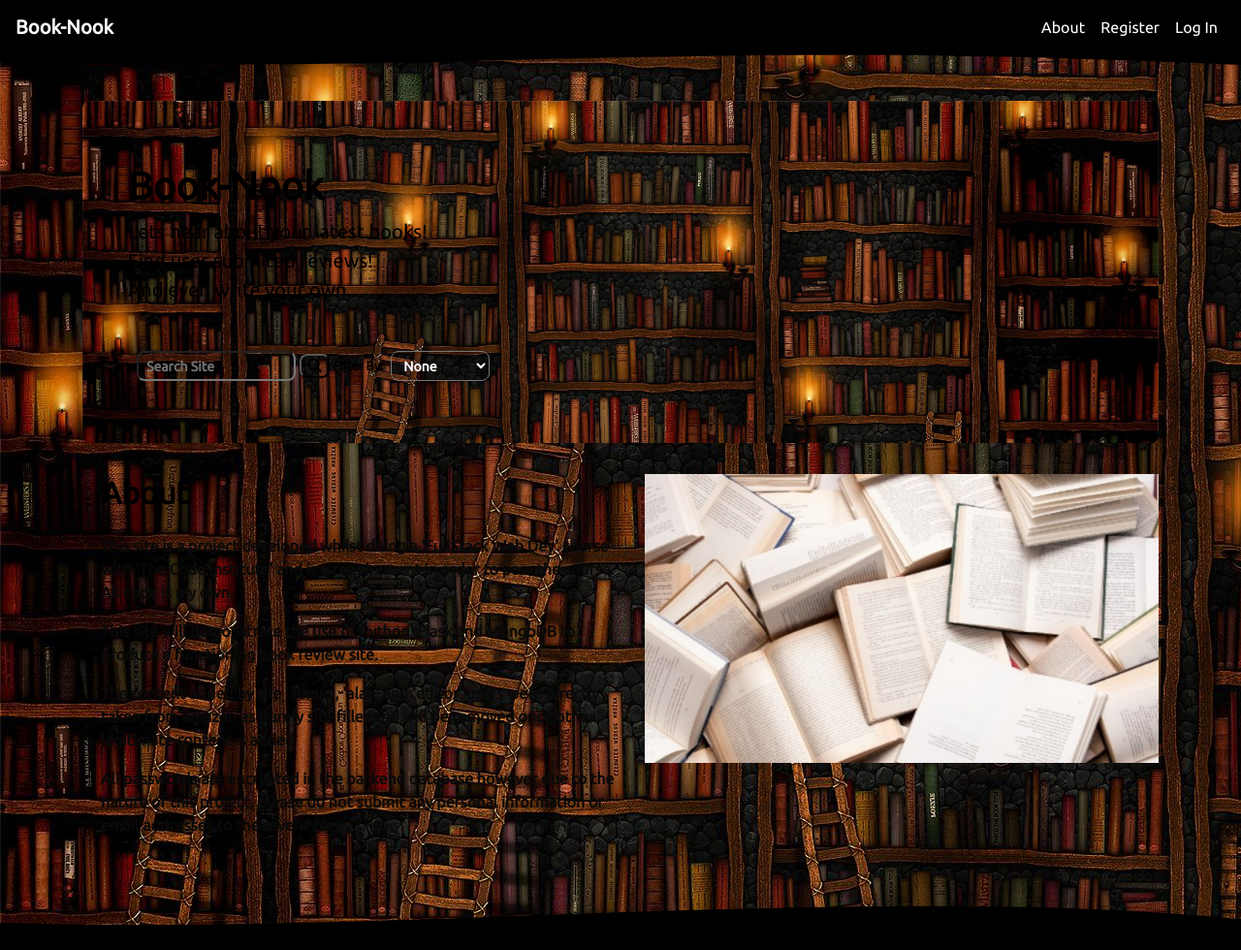
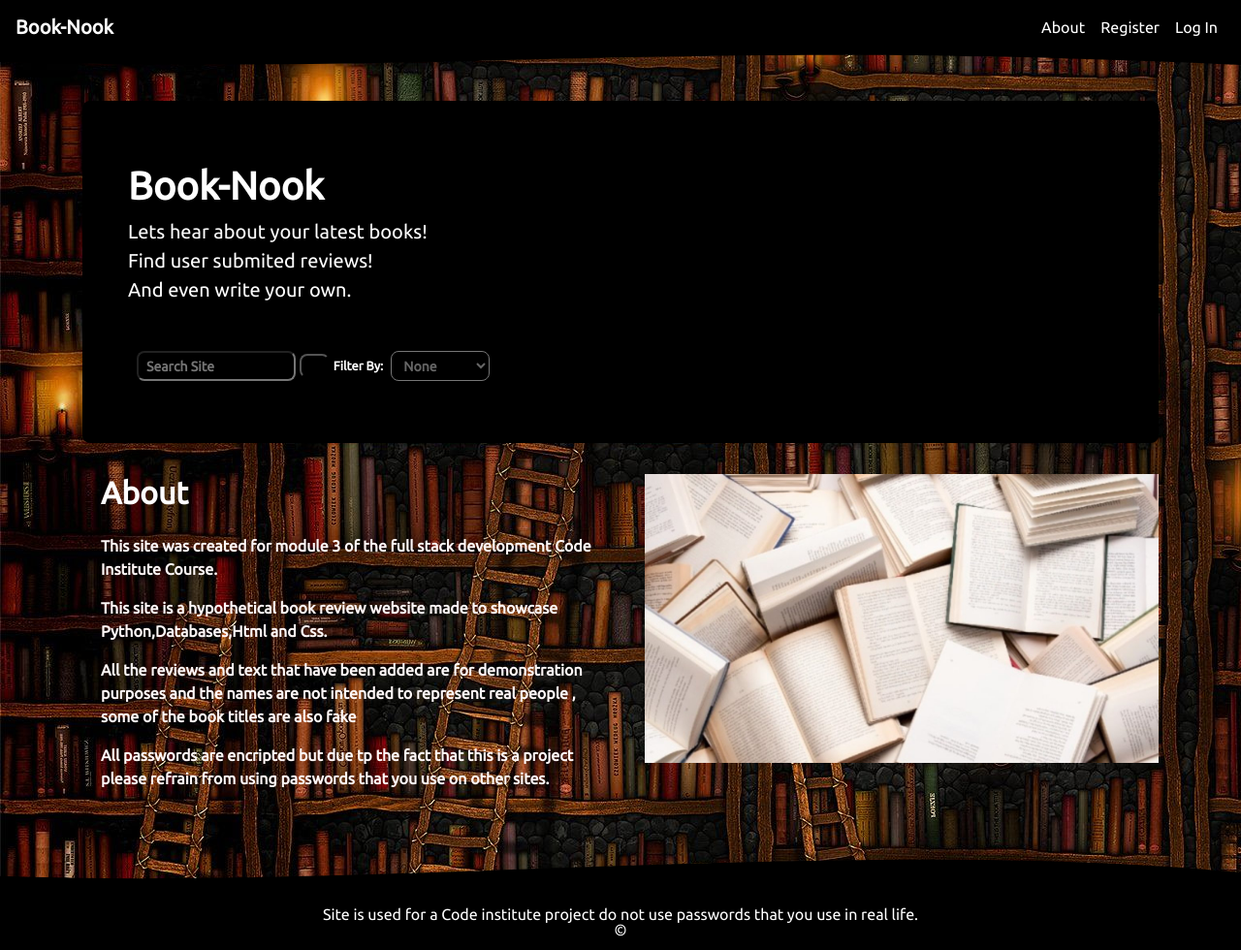
Before and after one commit to Code-Institute-Submissions/OriHillairetdev-Milestone-project-3_MayResub, a Flask app: page /about in a window 1280 px wide. Shown: the top 980 px of the page at 97% size. Run offline with Flask 2, Linux system fonts and the light colour scheme; some libraries are stand-ins or nearby versions.

Commit message:
Color problems in CSS fixed

```diff
--- a/app.py
+++ b/app.py
@@ -1,9 +1,8 @@
 import os
 import re
 import math
-from flask import (
-    Flask, flash, render_template,
-    redirect, request, session, url_for)
+from flask import Flask, render_template, redirect, request, url_for, \
+    session, flash, Markup
 from flask_pymongo import pymongo, PyMongo
 from bson.objectid import ObjectId
 from forms import RegistrationForm, LoginForm, ReviewForm
--- a/static/css/style.css
+++ b/static/css/style.css
@@ -28,8 +28,13 @@ body{
 }
 /* change text color */
 .navbar-light .navbar-brand  {
-    color: rgb(255, 253, 253);
+    color: rgb(255, 255, 255)
 }
+
+.navbar-toggler .navbar-toggler-icon{
+    color: rgb(255, 255, 255);
+}
+
 .nav-item{
     color: rgb(255, 255, 255)!important;
 }
@@ -40,10 +45,10 @@ body{
 /* page intro */
 
 .jumbotron{
-    background-image: url('../img/background.jpg');
+    background-color: rgb(0, 0, 0);
     background-repeat: no-repeat;
     background-size: cover;
-    color: rgb(0, 0, 0);
+    color: rgb(255, 255, 255);
     font-weight: bold;
     border-radius: .5rem;
 }
@@ -55,7 +60,7 @@ body{
 
     background: transparent;
     border-radius: .5rem;
-    color: rgb(255, 255, 255);
+    color: rgb(102, 102, 102);
     font-weight: bold;
 }
 .searchbutton{
@@ -65,13 +70,13 @@ body{
 
 /* card styling */
 .card{
-    color: rgb(0, 0, 0);
+    color: rgb(133, 133, 133);
     font-size: 1rem;
     border-color: rgb(0, 0, 0);
     border-radius: .5rem;
 }
 .card-header{
-    border-color: rgb(0, 0, 0);
+    border-color: rgb(104, 104, 104);
     background-color: rgb(0, 0, 0);
 }
 .review-title{
@@ -82,7 +87,7 @@ body{
     background-color: rgb(0, 0, 0);
 }
 .btn{
-    border-color: rgb(0, 0, 0);
+    border-color: rgb(255, 255, 255);
     font-size: .75rem;
     border-radius: .5rem
 }
@@ -94,7 +99,7 @@ hr{
     border-color: rgb(7, 7, 7);
 }
 .fa {
-    color: rgb(0, 0, 0);
+    color: rgb(255, 255, 255);
     font-size: 1.5rem;
 }
 .fa-search{
@@ -131,7 +136,7 @@ hr{
     border-radius: .5rem;
 }
 .modal-header{
-    border-bottom-color: rgb(0, 0, 0);
+    border-bottom-color: rgb(255, 255, 255);
 }
 .modal-footer{
     border-top-color: rgb(0, 0, 0);
@@ -164,12 +169,12 @@ hr{
 .about-header{
     font-size: 2rem;
     font-weight: bold;
-    color: rgb(0, 0, 0);
+    color: rgb(255, 255, 255);
 }
 .about-content{
     font-size: 1rem;
     font-weight: bold;
-    color: rgb(10, 10, 10);
+    color: rgb(255, 248, 248);
 }
 
 
--- a/templates/about.html
+++ b/templates/about.html
@@ -6,15 +6,13 @@
         <!-- about meassage -->
         <div><h2 class="about-header">About</h2></div>
         <div class="about-content mt-4">
-            <p>This site is a project developed whilst doing a 'FullStack Web Dev' course with
-                'The Code Institute' and is a requirement in order to pass the course. All code is my own.</p>
-            <p>This site will demonstrate the use of Python, Flask and MongoDB to produce a functioning
-                book review site.</p>
-            <p>The content added by the 'admin', 'alan' and 'editor' users were directly taken from
-                amazon as purely site filler and will be removed once other legitimate content is added
+            <p>This site was created for module 3 of the full stack development Code Institute Course.</p>
+            <p>This site is a hypothetical book review website made to showcase Python,Databases,Html and Css.</p>
+            <p>All the reviews and text that have been added are for demonstration purposes and the names are not
+                intended to represent real people , some of the book titles are also fake
            </p>
-           <p> All passwords are encrypted in the backend database however due to the nature of this project, please
-               do not submit any personal information or email addresses to the reveiw form </p>
+           <p> All passwords are encripted but due tp the fact that this is a project please refrain from using passwords that you use
+               on other sites. </p>
 
 
 
--- a/templates/base.html
+++ b/templates/base.html
@@ -20,7 +20,7 @@
         integrity="sha384-wvfXpqpZZVQGK6TAh5PVlGOfQNHSoD2xbE+QkPxCAFlNEevoEH3Sl0sibVcOQVnN" crossorigin="anonymous">
 
     <link rel="stylesheet" href="{{url_for('static', filename='css/style.css')}}" type="text/css" />
-    <link rel="shortcut icon" type="image/ico" href="{{ url_for('static', filename='img/favicon.ico') }}" />
+    <link rel="shortcut icon" type="image/ico" href="{{ url_for('static', filename='img/Booknook.ico') }}" />
 
 
 </head>
@@ -134,7 +134,7 @@
 
         <div class="footer">
             <!-- disclaimer -->
-            <p>Site is purely for education and used for a project. <br> &copy; </p>
+            <p>Site is used for a Code institute project do not use passwords that you use in real life. <br> &copy; </p>
             <!-- w3c css validation-->
             <p class="small"><a href="http://jigsaw.w3.org/css-validator/check/referer"><img
                         src="http://jigsaw.w3.org/css-validator/images/vcss-blue" alt="Valid CSS!" /></a></p>
--- a/templates/index.html
+++ b/templates/index.html
@@ -28,7 +28,7 @@
                 <!-- link to see full review -->
             <div class="col-md-10"><a class="btn btn-info" title="View Review"
                     href=" {{ url_for('review', id=review._id ) }} ">View Review</a></div>
-            <div class="col-md-2"><span class="review-title">Bites:</span> <span
+            <div class="col-md-2"><span class="review-title">Recommendations:</span> <span
                     class="upvote">+{{ review.upvote }}</span></div>
         </div>
     </div>
--- a/templates/myreviews.html
+++ b/templates/myreviews.html
@@ -26,7 +26,7 @@
         <div class="row">
             <div class="col-md-10"><a class="btn btn-info" title="View Review"
                     href=" {{ url_for('review', id=review._id ) }} ">View Review</a></div>
-            <div class="col-md-2"><span class="review-title">Bites:</span> <span
+            <div class="col-md-2"><span class="review-title">Recommendations:</span> <span
                     class="upvote">+{{ review.upvote }}</span></div>
         </div>
     </div>
--- a/templates/review.html
+++ b/templates/review.html
@@ -33,10 +33,10 @@
     <hr />
     <!--upvote and amazon lin section-->
     <div class="row">
-      <div class="col-md-6 mb-2"><span class="review-title">Bites:</span> <span
+      <div class="col-md-6 mb-2"><span class="review-title">Recommendations:</span> <span
           class="upvote">+{{ review.upvote }}</span> <a href="{{ url_for('upvote', id=review._id ) }} "> <i
-            class="fa fa-book" aria-hidden="true"></i> </a><span class="small">click to add a
-          BookBite</span>
+            class="fa fa-book" aria-hidden="true"></i> </a><span class="small">click to recommend
+          </span>
       </div>
       <div class="col-md-6 mb-2"><a href="{{ review.amazon }} " class="btn amazon" target="_blank"> Search Amazon
           For Book </a>
--- a/templates/search.html
+++ b/templates/search.html
@@ -26,7 +26,7 @@
                 <div class="row">
                         <div class="col-md-10"><a class="btn btn-info" target="_blank"
                                         href=" {{ url_for('review', id=review._id ) }} ">View Review</a></div>
-                        <div class="col-md-2"><span class="review-title">Bites:</span> <span
+                        <div class="col-md-2"><span class="review-title">Rcommendations:</span> <span
                                         class="upvote">+{{ review.upvote }}</span></div>
                 </div>
         </div>
```
Also changed, not shown: README.md, static/img/Booknook.ico (added), static/img/favicon.ico (deleted).
